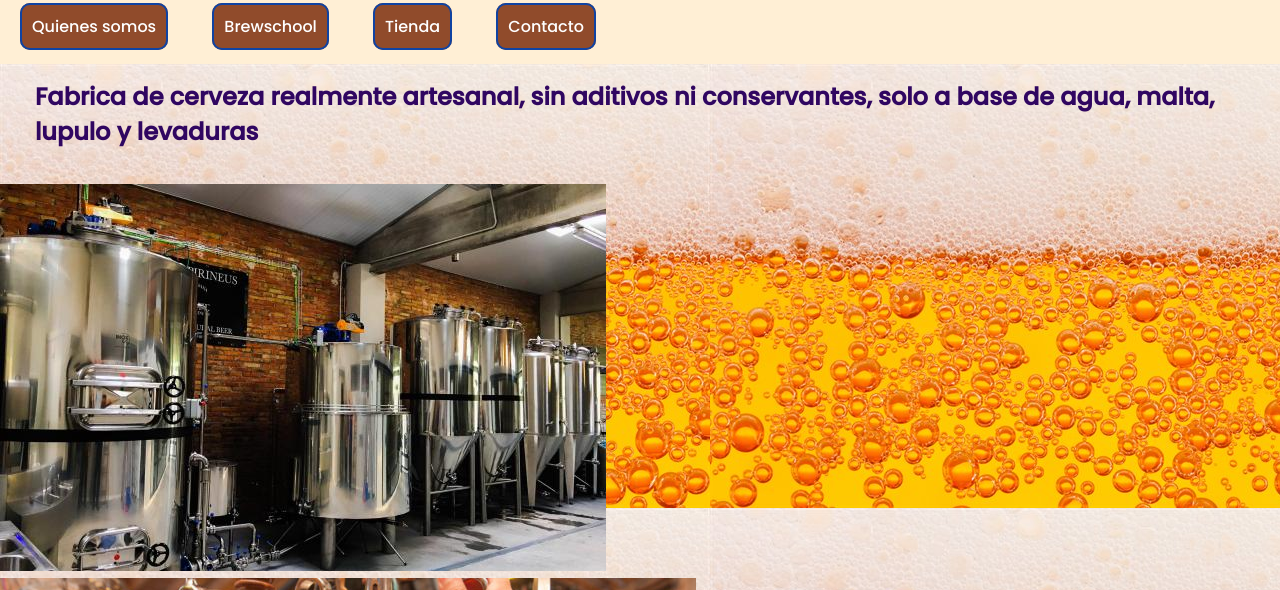
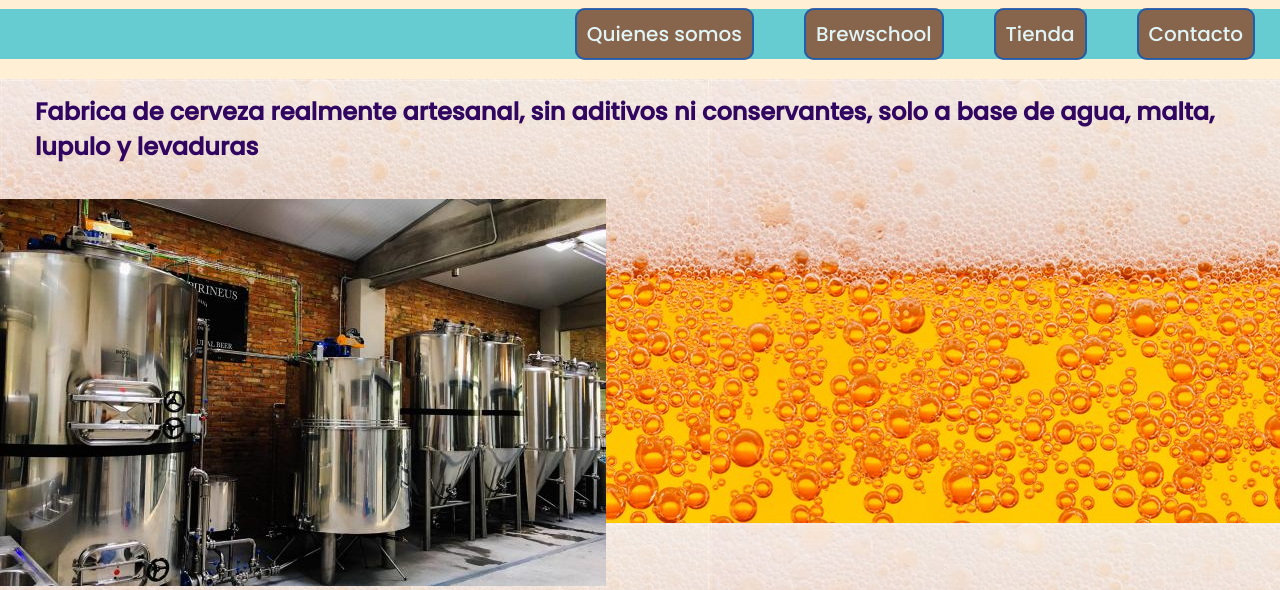
Before and after one commit to NicoFinkelstein/preEntregasFinal, a plain HTML site: page index.html in a window 1280 px wide. Shown: the part 103-693 px from the top of the page. Drawn offline with Linux system fonts and the light colour scheme; files whose address does not match are found by name.

Commit message:
preparando la entrega final

```diff
--- /dev/null
+++ b/assets/scss/_variables.scss
@@ -0,0 +1,2 @@
+$colorPrimario: rgba(36, 189, 209, 0.696);
+$colorSecundario: yellow;
--- a/assets/scss/styles.scss
+++ b/assets/scss/styles.scss
@@ -2,6 +2,8 @@
     margin: 0;
     padding: 0;
 }
+
+@import "variables";
 
 body{
     font-family: 'Poppins', sans-serif;
@@ -33,9 +35,32 @@ a{
     border-radius: 10px;
     font-family: 'Poppins', sans-serif;
 }
+.barra{
+    background-color: $colorPrimario;
+    margin-bottom: 10px;
+    font-family: 'Poppins', sans-serif;
+    ul{
+        list-style: none;
+        display: flex;
+        justify-content: end;
 
+        li{
+            padding: 10px;
+
+            a{
+                text-decoration: none;
+                color: white;
+                font-size: 20px;
+                opacity: .80;
+                &:hover{
+                    opacity: 1;
+                }
+            }
+        }
+    }
+}
 nav ul li{
-    font-family: 'Poppins', sans-serif;
+
     margin:0px;
     padding: 5px;
     display: inline-block;
--- a/index.html
+++ b/index.html
@@ -15,7 +15,7 @@
         <h1> FINKELSTEIN BREWING COMPANY </h1>
 
 
-        <nav>
+        <nav class="barra">
             <ul>
                 <li>
                    <a href="pages/quienesSomos.html"> Quienes somos </a>
```
Also changed, not shown: pages/brewschool.html (+1 -1 lines), pages/contacto.html (+1 -1 lines), pages/quienesSomos.html (+1 -1 lines), pages/tienda.html (+1 -1 lines), assets/css/styles.css, 1 other file.
